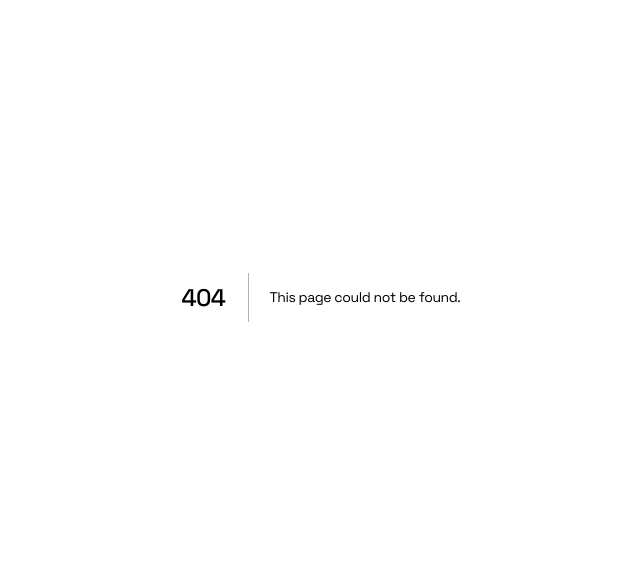
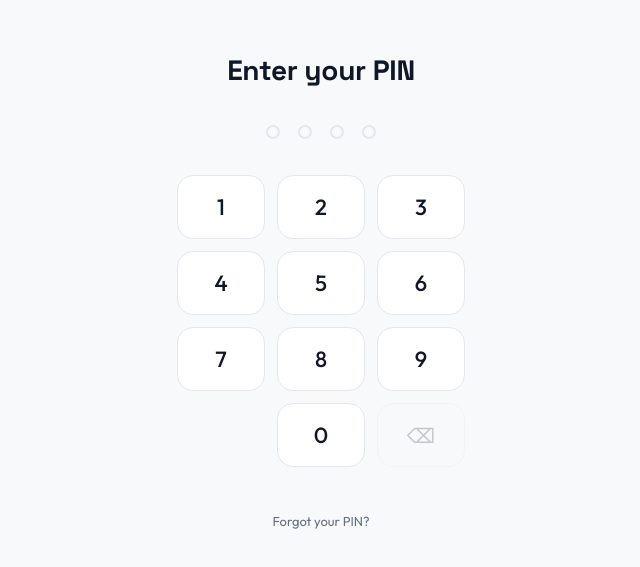
Before and after one commit to 16pxMs/cenza, a Next.js app: page /pin in a window 1280 px wide. Before the commit this address had no page. Shown: the part 103-670 px from the top of the page, without its empty margins (319-959 px from the left). Built offline with nearby package versions, Linux system fonts and the light colour scheme; no server answers.

Commit message:
feat: add PIN entry page and PIN reset page

```diff
--- /dev/null
+++ b/src/app/(app)/pin/PinEntryClient.tsx
@@ -0,0 +1,181 @@
+'use client'
+
+// ─────────────────────────────────────────────────────────────
+// PinEntryClient
+//
+// Shown when middleware redirects to /pin (has-pin but not verified).
+// Auto-submits on 4th digit. Locks for 30s after 5 wrong attempts.
+// Shows "Forgot PIN?" → sign-out. Shows "Reset PIN" link if fresh session.
+// ─────────────────────────────────────────────────────────────
+
+import { useState, useEffect } from 'react'
+import { useRouter } from 'next/navigation'
+import { createClient } from '@/lib/supabase/client'
+import { verifyPin, clearPinVerified } from '@/lib/actions/pin'
+import { PinPad } from '@/components/ui/PinPad'
+import { useUser } from '@/lib/context/UserContext'
+
+const LOCK_AFTER = 5   // wrong attempts before lockout
+const LOCK_SECS  = 30  // lockout duration in seconds
+
+interface Props {
+  isFreshSession: boolean
+}
+
+export function PinEntryClient({ isFreshSession }: Props) {
+  const router   = useRouter()
+  const supabase = createClient()
+  const { profile } = useUser()
+
+  const [pin,           setPin]           = useState('')
+  const [shake,         setShake]         = useState(false)
+  const [error,         setError]         = useState('')
+  const [attempts,      setAttempts]      = useState(0)
+  const [locked,        setLocked]        = useState(false)
+  const [lockCountdown, setLockCountdown] = useState(0)
+  const [submitting,    setSubmitting]    = useState(false)
+
+  // Auto-submit on 4th digit
+  useEffect(() => {
+    if (pin.length === 4 && !locked && !submitting) {
+      handleVerify(pin)
+    }
+  }, [pin]) // eslint-disable-line react-hooks/exhaustive-deps
+
+  const handleVerify = async (enteredPin: string) => {
+    setSubmitting(true)
+    const ok = await verifyPin(enteredPin)
+
+    if (ok) {
+      router.replace('/app')
+      return
+    }
+
+    const newAttempts = attempts + 1
+    setAttempts(newAttempts)
+    setShake(true)
+
+    setTimeout(() => {
+      setShake(false)
+      setPin('')
+      setSubmitting(false)
+      if (newAttempts >= LOCK_AFTER) {
+        setLocked(true)
+        setLockCountdown(LOCK_SECS)
+        setError(`Too many attempts. Try again in ${LOCK_SECS}s.`)
+      } else {
+        setError('Incorrect PIN')
+      }
+    }, 600)
+  }
+
+  // Lockout countdown timer
+  useEffect(() => {
+    if (!locked) return
+    const interval = setInterval(() => {
+      setLockCountdown(prev => {
+        if (prev <= 1) {
+          clearInterval(interval)
+          setLocked(false)
+          setAttempts(0)
+          setError('')
+          return 0
+        }
+        return prev - 1
+      })
+    }, 1000)
+    return () => clearInterval(interval)
+  }, [locked])
+
+  const handleForgotPin = async () => {
+    await clearPinVerified()
+    await supabase.auth.signOut()
+    router.replace('/login')
+  }
+
+  const name = profile?.name ?? ''
+
+  return (
+    <div style={{
+      minHeight: '100vh',
+      display: 'flex', flexDirection: 'column',
+      alignItems: 'center', justifyContent: 'center',
+      padding: '0 24px',
+      background: 'var(--page-bg, #FAFAF8)',
+    }}>
+      <div style={{ width: '100%', maxWidth: 320 }}>
+
+        {/* Header */}
+        <div style={{ textAlign: 'center', marginBottom: 40 }}>
+          {name && (
+            <p style={{
+              fontSize: 'var(--text-sm)',
+              color: 'var(--text-3)',
+              margin: '0 0 8px',
+            }}>
+              Welcome back, {name}
+            </p>
+          )}
+          <h1 style={{
+            fontSize: 'var(--text-2xl)',
+            color: 'var(--text-1)',
+            margin: 0, fontWeight: 700,
+            letterSpacing: '-0.3px',
+          }}>
+            Enter your PIN
+          </h1>
+        </div>
+
+        {/* Error / lockout message */}
+        {error && (
+          <p style={{
+            fontSize: 'var(--text-sm)', color: '#D93025',
+            textAlign: 'center', margin: '0 0 16px',
+          }}>
+            {locked ? `Too many attempts. Try again in ${lockCountdown}s.` : error}
+          </p>
+        )}
+
+        <PinPad
+          value={pin}
+          onChange={setPin}
+          shake={shake}
+          disabled={locked || submitting}
+        />
+
+        {/* Footer links */}
+        <div style={{ marginTop: 36, textAlign: 'center' }}>
+          {isFreshSession && (
+            <button
+              onClick={() => router.push('/pin/reset')}
+              style={{
+                display: 'block', width: '100%',
+                background: 'none', border: 'none', cursor: 'pointer',
+                fontSize: 'var(--text-sm)',
+                color: 'var(--brand-dark, #5C3489)',
+                fontWeight: 500, padding: '10px 0',
+                fontFamily: 'inherit',
+              }}
+            >
+              Just signed in? Reset your PIN
+            </button>
+          )}
+          <button
+            onClick={handleForgotPin}
+            style={{
+              display: 'block', width: '100%',
+              background: 'none', border: 'none', cursor: 'pointer',
+              fontSize: 'var(--text-sm)',
+              color: 'var(--text-3, #667085)',
+              padding: '10px 0',
+              fontFamily: 'inherit',
+            }}
+          >
+            Forgot your PIN?
+          </button>
+        </div>
+
+      </div>
+    </div>
+  )
+}
--- /dev/null
+++ b/src/app/(app)/pin/page.tsx
@@ -0,0 +1,11 @@
+export const dynamic = 'force-dynamic'
+
+import { cookies } from 'next/headers'
+import { PinEntryClient } from './PinEntryClient'
+
+export default async function PinPage() {
+  const jar = await cookies()
+  const isFreshSession = jar.get('cenza-fresh-auth')?.value === '1'
+
+  return <PinEntryClient isFreshSession={isFreshSession} />
+}
```
Also changed, not shown: src/app/(app)/pin/reset/page.tsx (added, +30 -0 lines).
